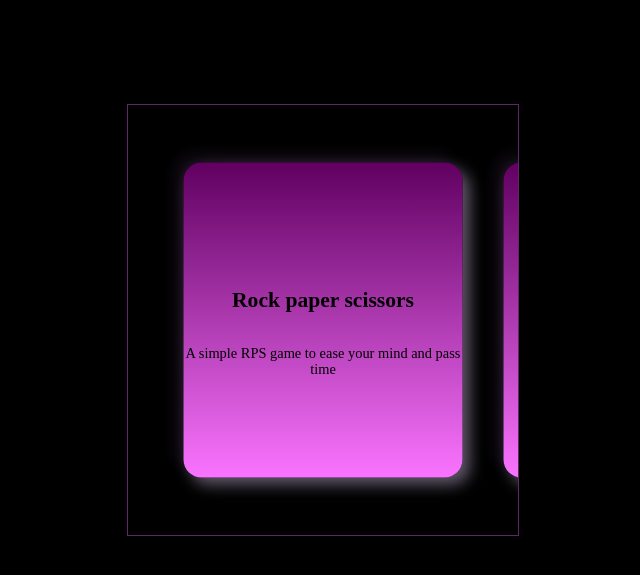
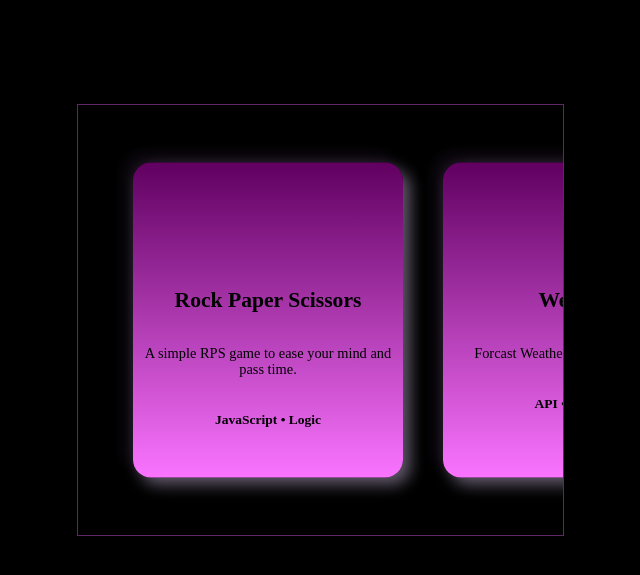
Before and after one commit to Blackoh-Eleven/portfolio, a plain HTML site: page project.html in a window 1280 px wide. Shown: the part 145-720 px from the top of the page, without its empty margins (317-957 px from the left). Drawn offline with Linux system fonts and the light colour scheme.

Commit message:
added weather and scroll bar

```diff
--- a/project.css
+++ b/project.css
@@ -5,6 +5,7 @@ body{
     justify-content: center;
     align-items: center;
     height: 90vh;
+
 }
 
 .firsth1{
@@ -20,8 +21,22 @@ body{
     scroll-snap-type: x mandatory;
     scroll-behavior: smooth;
     padding: 40px;
-    max-width: 100%;
+    max-width: 50%;
+    margin-left: 10em;
     outline: 1px solid rgb(95, 40, 100);
+}
+
+.container::-webkit-scrollbar{
+    height: 6px;
+}
+
+.container::-webkit-scrollbar-thumb {
+    background: rgba(180, 0, 255, 0.4);
+    border-radius: 10px;
+}
+
+.container::-webkit-scrollbar-track {
+    background: transparent;
 }
 
 @media (max-width:550px) {
@@ -32,7 +47,7 @@ body{
 }
 
 .card{
-    width: 150px;
+    max-width: 300px;
     height: 350px;
     object-fit: cover;
     border-radius:12px;
@@ -40,6 +55,7 @@ body{
     scroll-snap-align: center;
     text-decoration: none;
     flex-shrink: 0;
+    /* scroll-snap-align: start; */
 
     /* background: #fa74ff; */
     background:linear-gradient(360deg,#fa74ff, rgba(107,0,107,0.9));
@@ -59,7 +75,7 @@ body{
 }
 
 
-a h2,p{
+a h2,p {
     color:black;
     padding-top: 5em;
     text-align: center;
@@ -70,3 +86,11 @@ a p{
     position: relative;
     bottom: 4em;
 }
+
+.lastp{
+    color:black;
+    position: relative;
+    bottom:3em;
+    text-align: center;
+    font-size: 15px;
+}
--- a/project.html
+++ b/project.html
@@ -12,45 +12,13 @@
     <h1 class="firsth1">Things i`ve Built</h1>
 
 
-        <!-- <div class="carousel">
-            <img src="img/harder.png">
-            <img src="img/logo.png">
-            <img src="img/mineanimation.jpg" >
-            <img src="img/neon.jpg" >
-        </div> -->
-
-        <!-- <div class="container" >
-            <div class="card">
-                <h3>Rock paper scissors</h3>
-                <p>A simple RPS game to ease your mind and pass time</p>
-            </div>
-            <div class="card"></div> -->
-            <!-- <div class="card"></div>
-            <div class="card"></div> -->
-        <!-- </div> -->
-
-
-                <!-- <div class="container" >
-                    <a href="rps.html">
-            <div class="card">
-                <a href="">
-                <h3>Rock paper scissors</h3>
-                <p>A simple RPS game to ease your mind and pass time</p>
-            </div>
-            </a>
-            <div class="card"></div> -->
-            <!-- <div class="card"></div>
-            <div class="card"></div> -->
-        <!-- </div> -->
-
-
-
                 <div class="container" >
                     <a href="rps.html" class="card">
             <div>
 
-                <h2>Rock paper scissors</h2>
-                <p>A simple RPS game to ease your mind and pass time</p>
+                  <h2>Rock Paper Scissors</h2>
+                   <p>A simple RPS game to ease your mind and pass time.</p>
+                   <h4 class="lastp">JavaScript • Logic</h4>
 
             </div>
             </a>
@@ -59,9 +27,27 @@
 
             <a href="" class="card">
                 <div>
-
+                    <h2>Weather</h2>
+                <p>Forcast Weather to schedule the day</p>
+                <h4 class="lastp">API • Async JS</h4>
                 </div>
             </a>
+
+
+            <a href="" class="card">
+
+            </a>
+
+                        <a href="" class="card">
+
+            </a>
+
+                        <a href="" class="card">
+
+            </a>
+
+
+
 
         </div>
 </body>
```
